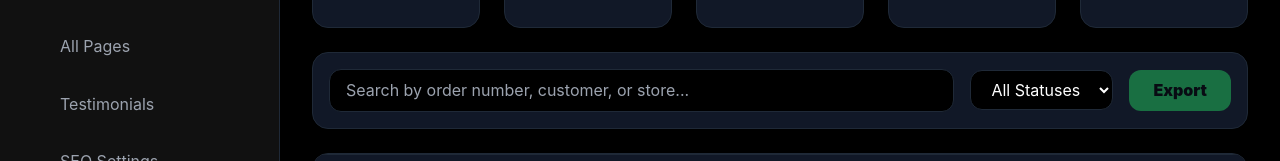
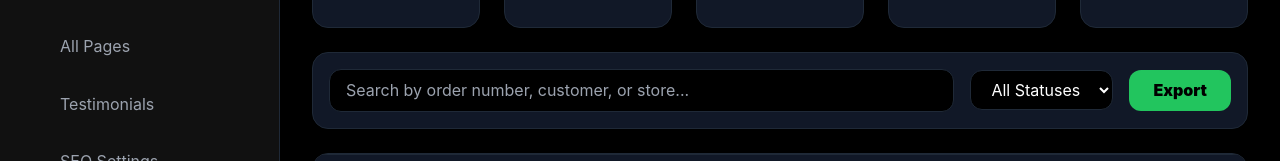
Before and after one commit to donkeyideas/julyu, a Next.js app: page /admin/orders in a window 1280 px wide. Shown: the part 281-442 px from the top of the page. Built offline with nearby package versions, Linux system fonts and the light colour scheme; no server answers; the database is empty; sample sign-in values are in the browser's storage.

Commit message:
Fix Export button - always clickable, shows alert if no orders

```diff
--- a/app/admin/orders/page.tsx
+++ b/app/admin/orders/page.tsx
@@ -89,6 +89,11 @@ export default function AdminOrdersPage() {
   }
 
   const exportToExcel = () => {
+    if (allOrders.length === 0) {
+      alert('No orders to export')
+      return
+    }
+
     const exportData = allOrders.map((order: any) => ({
       'Order #': order.order_number,
       'Customer Name': order.customer_name || '',
@@ -190,8 +195,7 @@ export default function AdminOrdersPage() {
           </select>
           <button
             onClick={exportToExcel}
-            disabled={allOrders.length === 0}
-            className="px-6 py-2 bg-green-500 text-black font-black rounded-xl hover:bg-green-400 disabled:opacity-50 disabled:cursor-not-allowed transition"
+            className="px-6 py-2 bg-green-500 text-black font-black rounded-xl hover:bg-green-400 transition"
           >
             Export
           </button>
```
